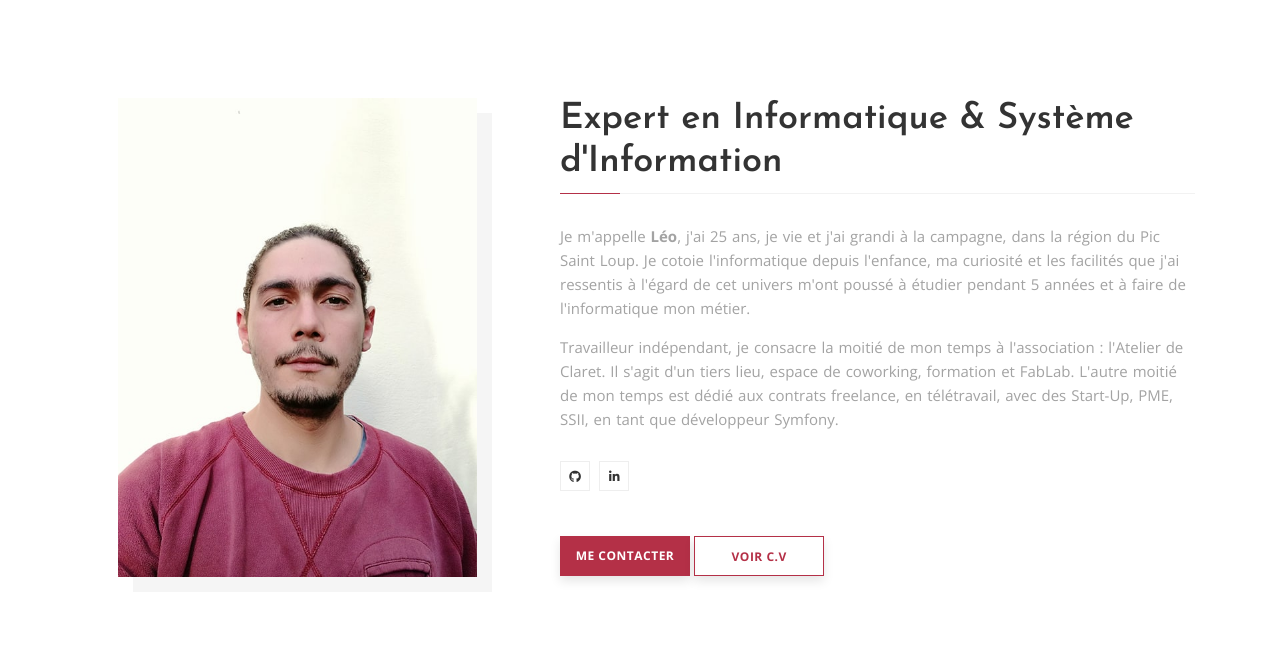
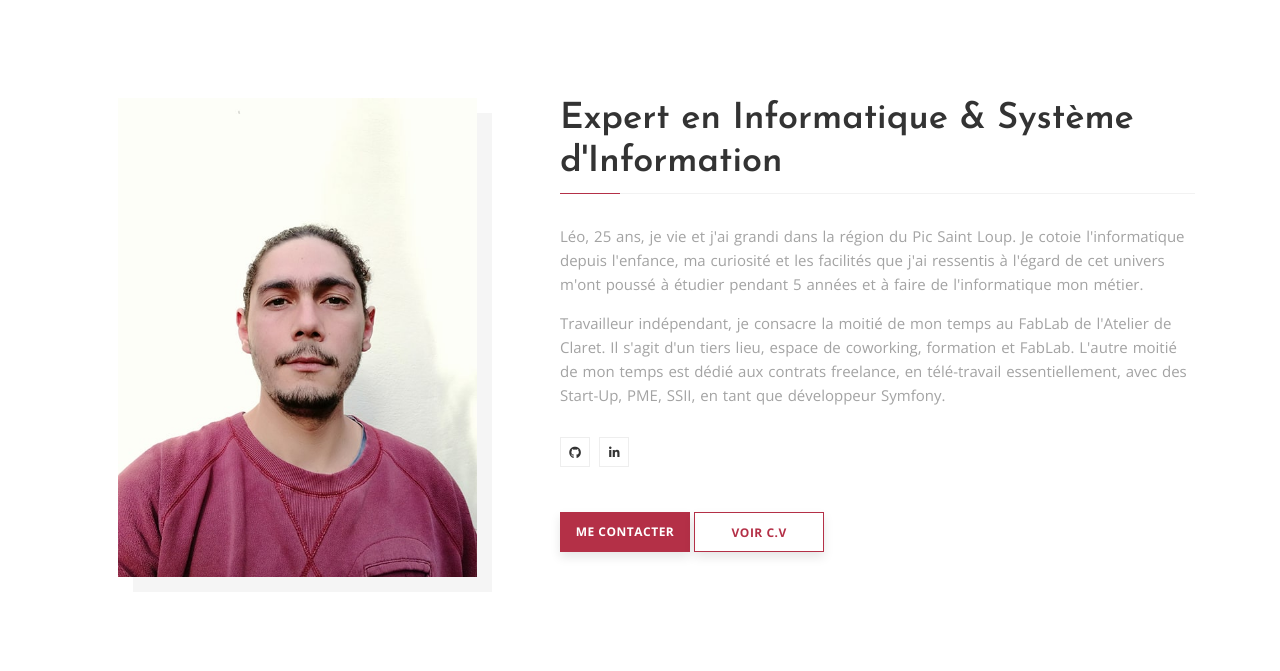
Before and after one commit to LeoHugues/codeurdulibre, a Symfony app: template templates/front/index.html.twig in a window 1280 px wide. Shown: the part 802-1473 px from the top of the page. Run offline with Twig, Linux system fonts and the light colour scheme; the template is opened without the code that fills it, so the values that code supplies are empty; form fields are guessed from the names that the template uses; some libraries are stand-ins or nearby versions.

Commit message:
Mise à jour texte

```diff
--- a/templates/front/index.html.twig
+++ b/templates/front/index.html.twig
@@ -102,8 +102,8 @@
 				<div class="col-lg-7">
 					<div class="content">
 						<h4 class="title title-left">Expert en Informatique & Système d'Information</h4>
-						<p>Je m'appelle <span>Léo</span>, j'ai 25 ans, je vie et j'ai grandi à la campagne, dans la région du Pic Saint Loup. Je cotoie l'informatique depuis l'enfance, ma curiosité et les facilités que j'ai ressentis à l'égard de cet univers m'ont poussé à étudier pendant 5 années et à faire de l'informatique mon métier.</p>
-						<p>Travailleur indépendant, je consacre la moitié de mon temps à l'association : l'Atelier de Claret. Il s'agit d'un tiers lieu, espace de coworking, formation et FabLab. L'autre moitié de mon temps est dédié aux contrats freelance, en télétravail, avec des Start-Up, PME, SSII, en tant que développeur Symfony.</p>
+						<p>Léo, 25 ans, je vie et j'ai grandi dans la région du Pic Saint Loup. Je cotoie l'informatique depuis l'enfance, ma curiosité et les facilités que j'ai ressentis à l'égard de cet univers m'ont poussé à étudier pendant 5 années et à faire de l'informatique mon métier.</p>
+						<p>Travailleur indépendant, je consacre la moitié de mon temps au FabLab de l'Atelier de Claret. Il s'agit d'un tiers lieu, espace de coworking, formation et FabLab. L'autre moitié de mon temps est dédié aux contrats freelance, en télé-travail essentiellement, avec des Start-Up, PME, SSII, en tant que développeur Symfony.</p>
 
 						<div class="social-icon">
 							<a href="https://github.com/LeoHugues" target="_blank">
```
